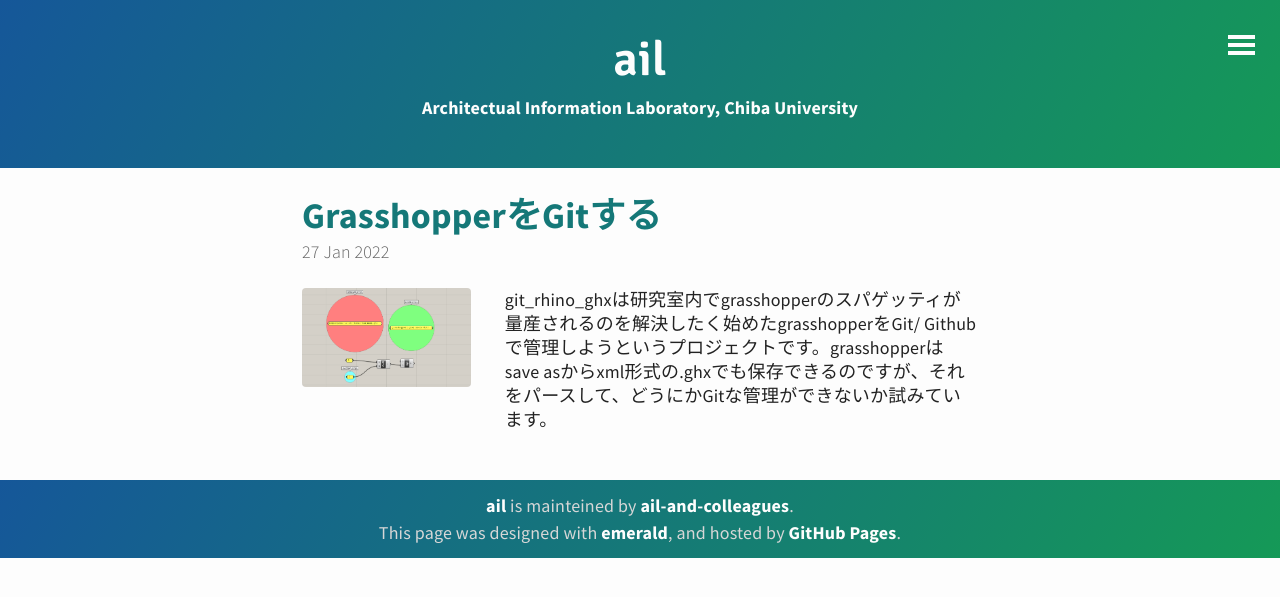
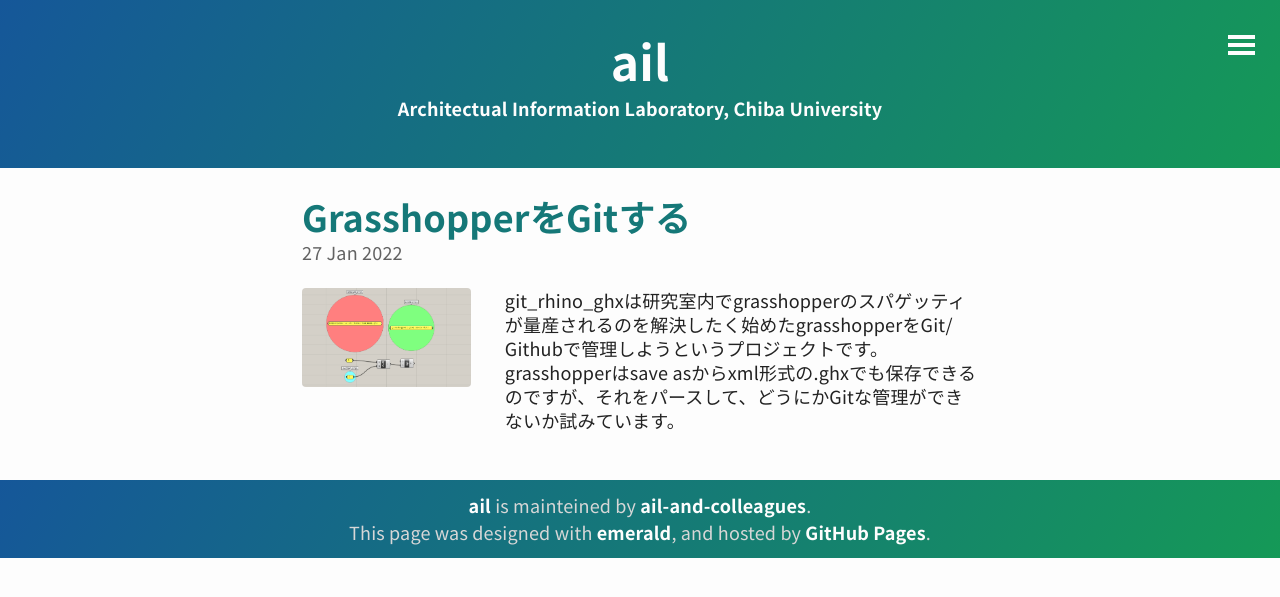
Before and after one commit to ail-and-colleagues/ail-and-colleagues.github.io, a Jekyll site: the page built from index.html, in a window 1280 px wide. Shown: the top 597 px of the page. Built offline with Jekyll 4.4.1, drawn with Linux system fonts in a browser that asks for light colours; the list of posts is cut into pages by our own code.

Commit message:
update css.

```diff
--- a/_sass/layout.scss
+++ b/_sass/layout.scss
@@ -139,7 +139,6 @@
   	display: block;
   }
   h1 {
-  	font-family: 'Signika', sans-serif; //Emerald logo font
     font-weight: 600;
   }
   /*&:after {
--- a/_sass/typography.scss
+++ b/_sass/typography.scss
@@ -3,8 +3,10 @@
 // Based on the typographic scale: 12, 14, 16, 18, 21, 24, 36, 48, 60, 72.
 //
 
+@import url(http://fonts.googleapis.com/earlyaccess/notosansjp.css);
+
 body {
-	font-family: 'Source Sans Pro', sans-serif;
+	font-family: 'Noto Sans JP', sans-serif;
 	letter-spacing: 0.01em;
 }
 
```
